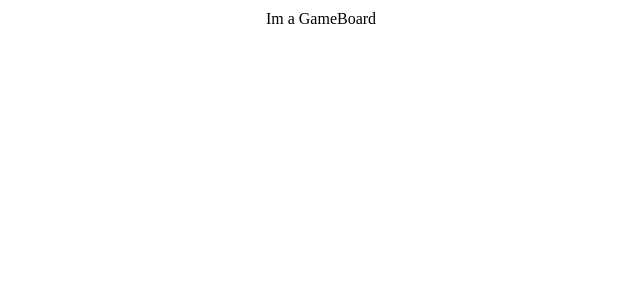
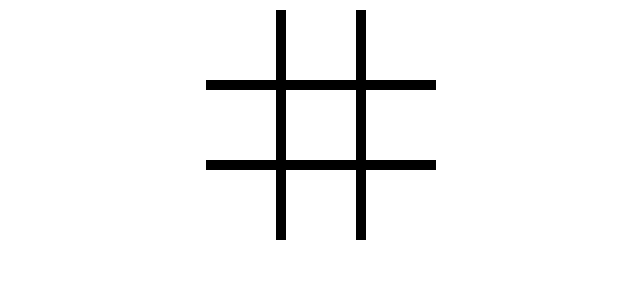
Before and after one commit to raymondshiner/tictactoe, a Next.js app: page / in a window 1280 px wide. Shown: the top 300 px of the page, without its empty margins (319-959 px from the left). Built offline with nearby package versions, Linux system fonts and the light colour scheme.

Commit message:
get gameboard rendering

```diff
--- a/components/GameBoard.jsx
+++ b/components/GameBoard.jsx
@@ -1,5 +1,30 @@
+import styled from "styled-components"
+
 const GameBoard = () => {
-  return <div>Im a GameBoard</div>
+  return (
+    <BackgroundLines>
+      {[...Array(9)].map((val, index) => {
+        return <GameSquare key={val} />
+      })}
+    </BackgroundLines>
+  )
 }
 
+const emptySquareSize = "70px"
+
+const BackgroundLines = styled.div`
+  display: grid;
+  height: min-content;
+  background-color: black;
+  grid-template-columns: repeat(3, ${emptySquareSize});
+  grid-template-rows: repeat(3, ${emptySquareSize});
+  gap: 10px;
+`
+
+const GameSquare = styled.div`
+  width: ${emptySquareSize};
+  height: 100%;
+  background-color: white;
+`
+
 export default GameBoard
```
